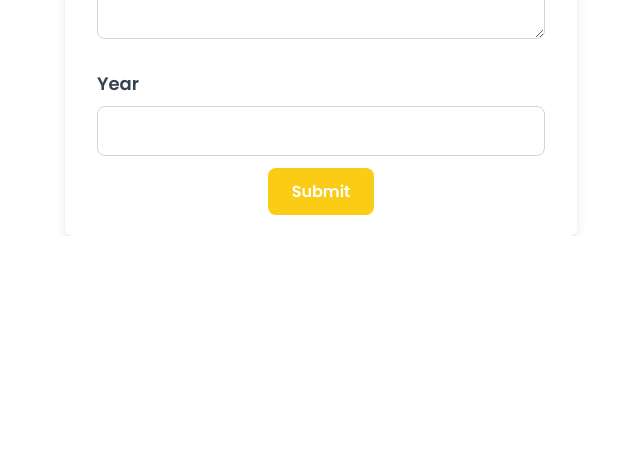
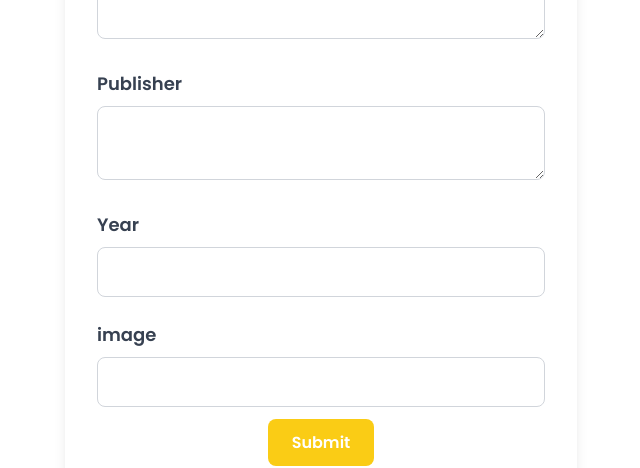
Before and after one commit to Code-collectives/booknest-front, a React (Vite) app: page /addbook in a window 1280 px wide. Shown: the part 579-1047 px from the top of the page, without its empty margins (319-959 px from the left). Before the commit the page ends 815 px from the top, so only its background shows below. Built offline with nearby package versions, Linux system fonts and the light colour scheme; no server answers.

Commit message:
changed form

```diff
--- a/src/components/Addbooks.jsx
+++ b/src/components/Addbooks.jsx
@@ -115,6 +115,17 @@ const AddBooks = () => {
         </div>
 
         <div>
+          <label htmlFor="publisher" className="block text-lg font-semibold text-gray-700">Publisher</label>
+          <textarea
+            id="publisher"
+            name="publisher"
+            className="mt-2 w-full p-3 border border-gray-300 rounded-lg focus:outline-none focus:ring-2 focus:ring-yellow-400"
+
+            required
+          />
+        </div>
+
+        <div>
           <label htmlFor="publisher-date" className="block text-lg font-semibold text-gray-700">Year</label>
           <input
             type="year"
@@ -124,6 +135,18 @@ const AddBooks = () => {
             required
           />
         </div>
+        <div>
+          <label htmlFor="img_url" className="block text-lg font-semibold text-gray-700">image</label>
+          <input
+            type="img_url"
+            id="img_url"
+            name="img_url"
+            className="mt-2 w-full p-3 border border-gray-300 rounded-lg focus:outline-none focus:ring-2 focus:ring-yellow-400"
+            required
+          />
+        </div>
+
+
 
         <div className="text-center">
         <Link
@@ -134,6 +157,8 @@ const AddBooks = () => {
             Submit
           </Link>
         </div>
+
+
       </form>
     </div>
   );
```
